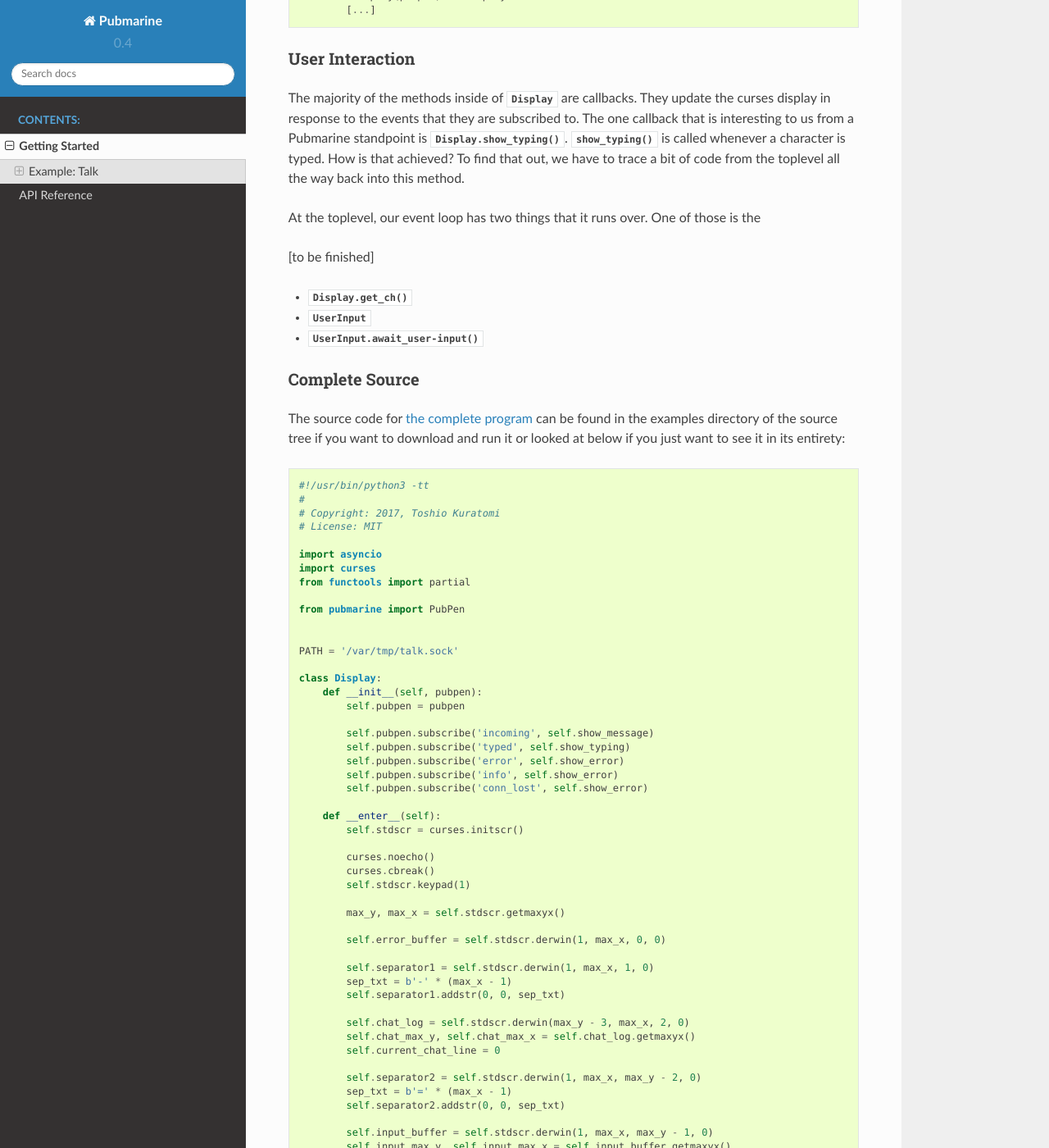
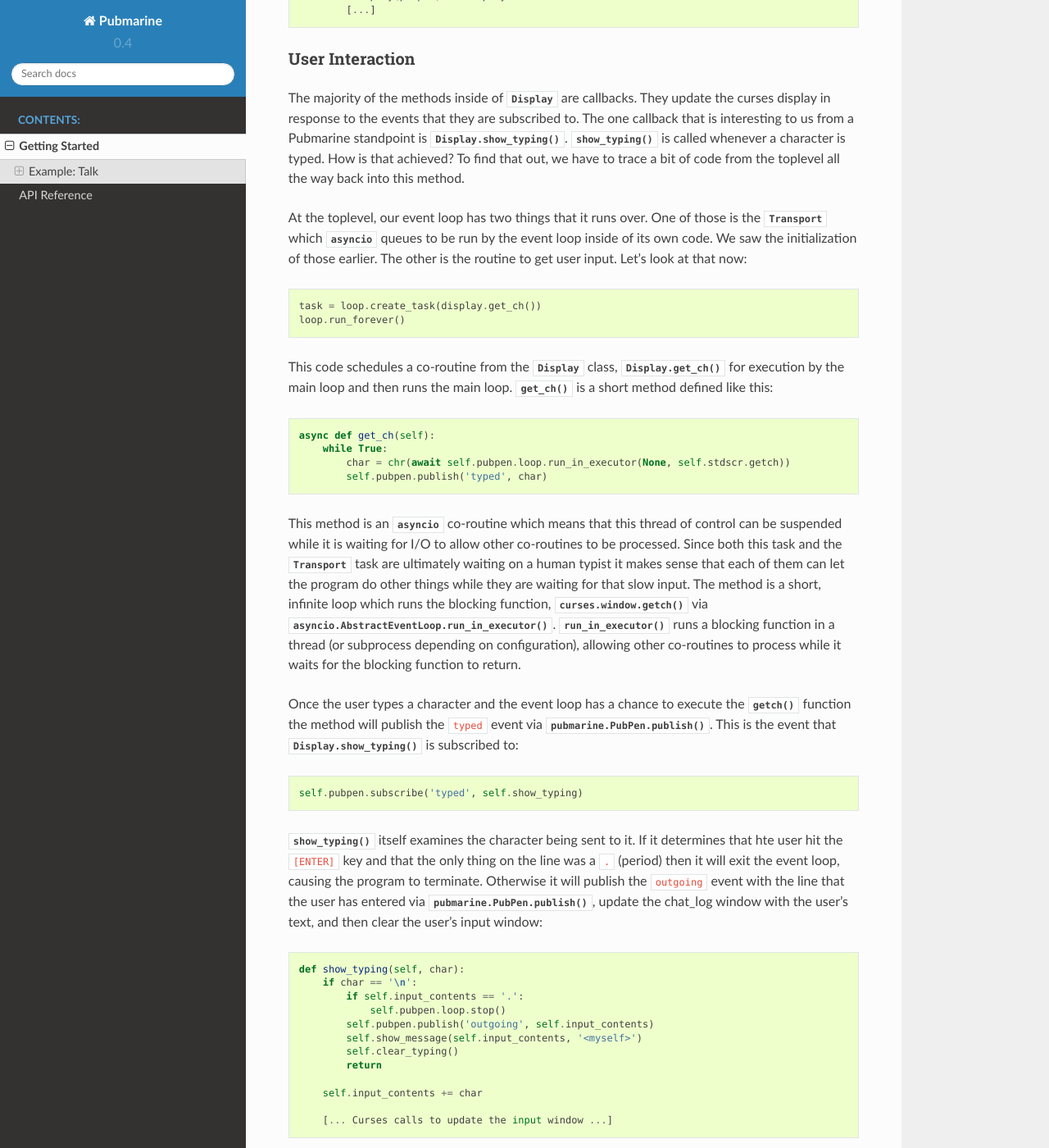
Before and after one commit to abadger/pubmarine, a Sphinx documentation site: the page built from docs/getting_started.rst, in a window 1280 px wide and 1400 px high, scrolled down 4869 px. Shown: the whole window at 82% size. Built offline with Sphinx 7.4.7 and the Read the Docs theme 2.0.0, drawn with Linux system fonts in a browser that asks for light colours; some of the changed text lies outside the part shown.

Commit message:
Finish up the getting_started guide

```diff
--- a/docs/getting_started.rst
+++ b/docs/getting_started.rst
@@ -246,12 +246,71 @@ called whenever a character is typed.  How is that achieved?  To find that out,
 a bit of code from the toplevel all the way back into this method.
 
 At the toplevel, our event loop has two things that it runs over.  One of those is the
+:class:`Transport <asyncio.BaseTransport>` which :mod:`asyncio` queues to be run by the event loop
+inside of its own code.  We saw the initialization of those earlier.  The other is the routine to
+get user input.  Let's look at that now:
 
-[to be finished]
+.. code-block:: python3
 
-* :meth:`Display.get_ch`
-* :class:`UserInput`
-* :meth:`UserInput.await_user-input`
+    task = loop.create_task(display.get_ch())
+    loop.run_forever()
+
+This code schedules a co-routine from the :class:`Display` class, :meth:`Display.get_ch` for
+execution by the main loop and then runs the main loop.  :meth:`~Display.get_ch` is a short method
+defined like this:
+
+.. code-block:: python3
+
+    async def get_ch(self):
+        while True:
+            char = chr(await self.pubpen.loop.run_in_executor(None, self.stdscr.getch))
+            self.pubpen.publish('typed', char)
+
+This method is an :mod:`asyncio` co-routine which means that this thread of control can be suspended
+while it is waiting for I/O to allow other co-routines to be processed.  Since both this task and
+the :class:`Transport <asyncio.BaseTransport>` task are ultimately waiting on a human typist it
+makes sense that each of them can let the program do other things while they are waiting for that
+slow input.  The method is a short, infinite loop which runs the blocking function,
+:meth:`curses.window.getch` via :meth:`asyncio.AbstractEventLoop.run_in_executor`.
+:meth:`~asyncio.AbstractEventLoop.run_in_executor` runs a blocking function in a thread (or
+subprocess depending on configuration), allowing other co-routines to process while it waits for the
+blocking function to return.
+
+Once the user types a character and the event loop has a chance to execute the
+:meth:`~curses.window.getch` function the method will publish the ``typed`` event via
+:meth:`pubmarine.PubPen.publish`.  This is the event that :meth:`Display.show_typing` is subscribed
+to:
+
+.. code-block:: python3
+
+    self.pubpen.subscribe('typed', self.show_typing)
+
+
+:meth:`~Display.show_typing` itself examines the character being sent to it.  If it determines that
+hte user hit the ``[ENTER]`` key and that the only thing on the line was a ``.`` (period) then it
+will exit the event loop, causing the program to terminate.  Otherwise it will publish the
+``outgoing`` event with the line that the user has entered via :meth:`pubmarine.PubPen.publish`,
+update the chat_log window with the user's text, and then clear the user's input window:
+
+.. code-block:: python3
+
+    def show_typing(self, char):
+        if char == '\n':
+            if self.input_contents == '.':
+                self.pubpen.loop.stop()
+            self.pubpen.publish('outgoing', self.input_contents)
+            self.show_message(self.input_contents, '<myself>')
+            self.clear_typing()
+            return
+
+        self.input_contents += char
+
+        [... Curses calls to update the input window ...]
+
+What happens to the ``outgoing`` event?  If you remember when we talked about the
+:class:`TalkProtocol`` class, the method :meth:`TalkProtocol.send_message` receives that event and
+then sends the message over the socket.
+
 
 Complete Source
 ~~~~~~~~~~~~~~~
@@ -327,10 +386,9 @@ to see it in its entirety:
             return False
 
         async def get_ch(self):
-            return await self.pubpen.loop.run_in_executor(None, self.stdscr.getch)
-
-        def get_stdin_data(self, typing_queue):
-            self.pubpen.loop.create_task(typing_queue.put(self.stdscr.getch()))
+            while True:
+                char = chr(await self.pubpen.loop.run_in_executor(None, self.stdscr.getch))
+                self.pubpen.publish('typed', char)
 
         def show_message(self, message, user):
             # Instead of scrolling, simply stop the program
@@ -373,16 +431,6 @@ to see it in its entirety:
             self.error_buffer.addstr(0, 0, str(exc).encode('utf-8'))
             self.error_buffer.refresh()
 
-    class UserInput:
-        def __init__(self, pubpen, display):
-            self.pubpen = pubpen
-            self.display = display
-
-        async def await_user_input(self):
-            while True:
-                char = chr(await self.display.get_ch())
-                self.pubpen.publish('typed', char)
-
 
     class TalkProtocol(asyncio.Protocol):
         def __init__(self, pubpen):
@@ -390,14 +438,14 @@ to see it in its entirety:
 
             self.pubpen.subscribe('outgoing', self.send_message)
 
+        def send_message(self, message):
+            self.transport.write(message.encode('utf-8'))
+
         def connection_made(self, transport):
             self.transport = transport
 
         def data_received(self, data):
             self.pubpen.publish('incoming', data.decode('utf-8', errors='replace'), "<you>")
-
-        def send_message(self, message):
-            self.transport.write(message.encode('utf-8'))
 
         def error_received(self, exc):
             self.pubpen.publish('error', exc)
@@ -406,12 +454,12 @@ to see it in its entirety:
             self.pubpen.publish('conn_lost', exc)
             self.pubpen.loop.stop()
 
+
     if __name__ == '__main__':
         loop = asyncio.get_event_loop()
         pubpen = PubPen(loop)
 
         with Display(pubpen) as display:
-            user_input = UserInput(pubpen, display)
             try:
                 # try Client first
                 connection = loop.create_unix_connection(partial(TalkProtocol, pubpen), PATH)
@@ -421,7 +469,7 @@ to see it in its entirety:
                 connection = loop.create_unix_server(partial(TalkProtocol, pubpen), PATH)
                 loop.run_until_complete(connection)
 
-            task = loop.create_task(user_input.await_user_input())
+            task = loop.create_task(display.get_ch())
             loop.run_forever()
             task.cancel()
             try:
```
Also changed, not shown: 1 other file.
